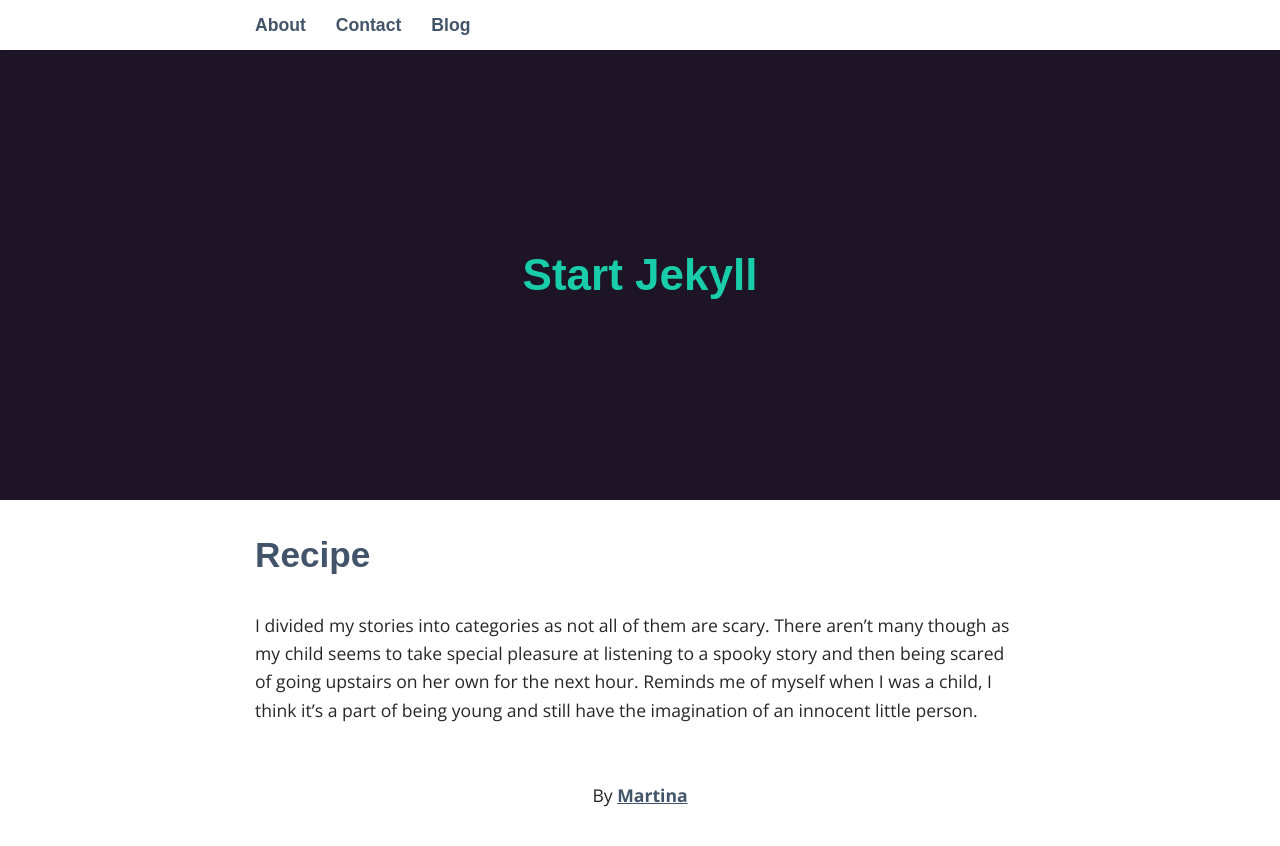
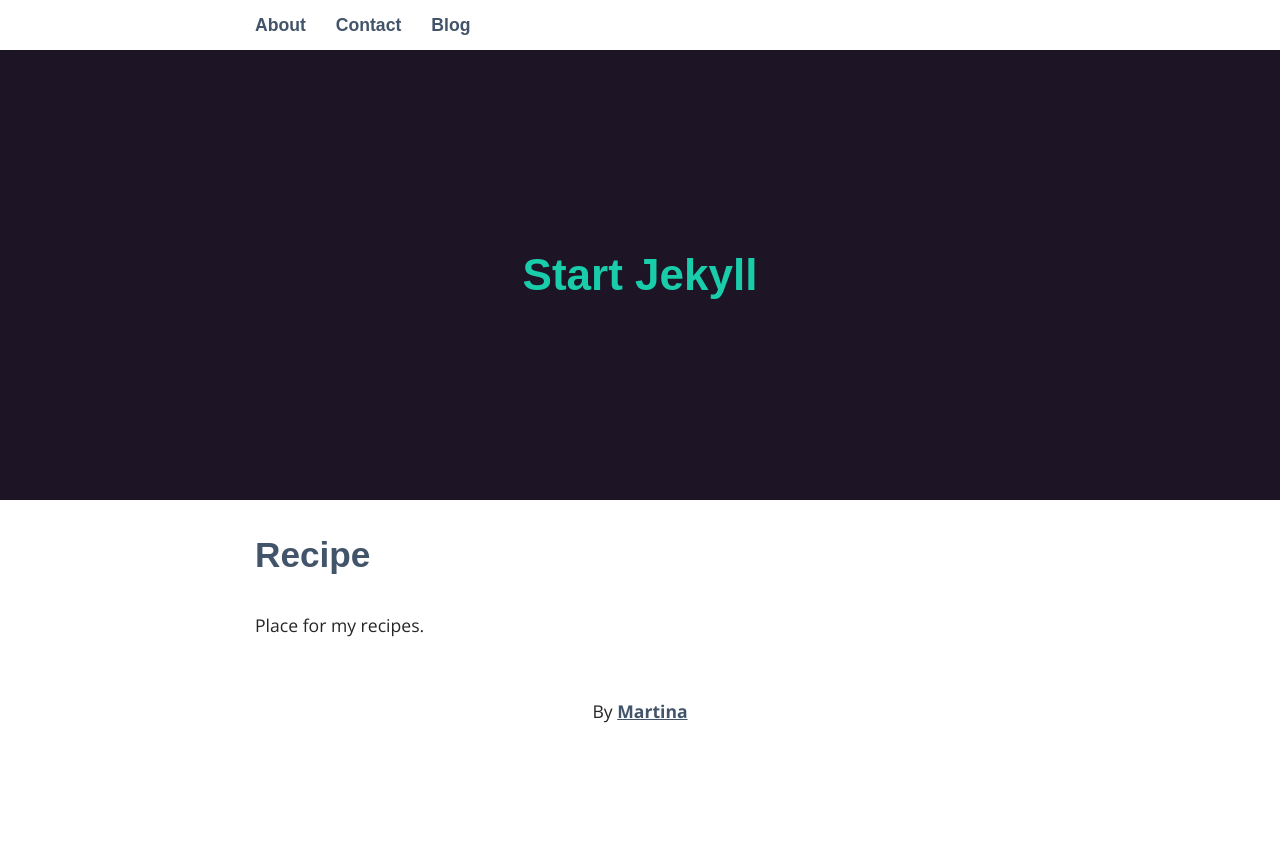
Before and after one commit to MartinaJunkers/mypublisher, a Jekyll site: the page built from index.html, in a window 1280 px wide. Shown: the top 846 px of the page. Built offline with Jekyll 4.4.1, drawn with Linux system fonts in a browser that asks for light colours; some web fonts are replaced.

Commit message:
Update index.html

```diff
--- a/index.html
+++ b/index.html
@@ -4,4 +4,4 @@
 
   <h2>Recipe</h2>
 
-  I divided my stories into categories as not all of them are scary. There aren’t many though as my child seems to take special pleasure at listening to a spooky story and then being scared of going upstairs on her own for the next hour. Reminds me of myself when I was a child, I think it’s a part of being young and still have the imagination of an innocent little person.
+  Place for my recipes.
```
